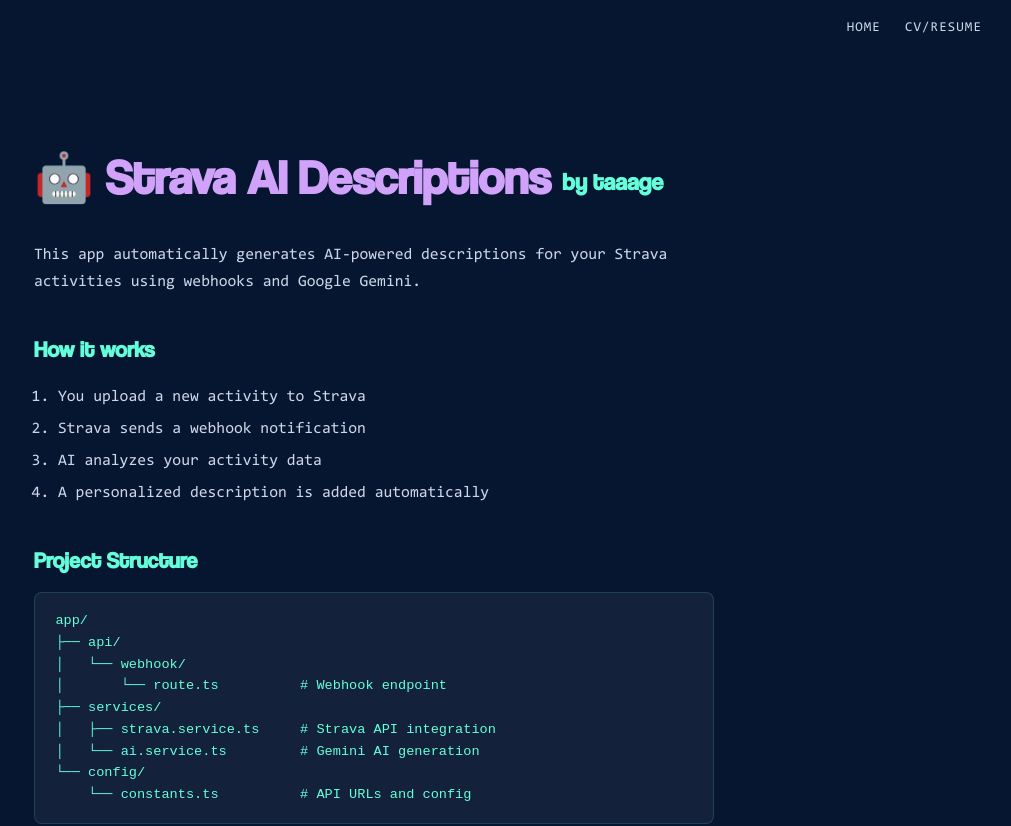
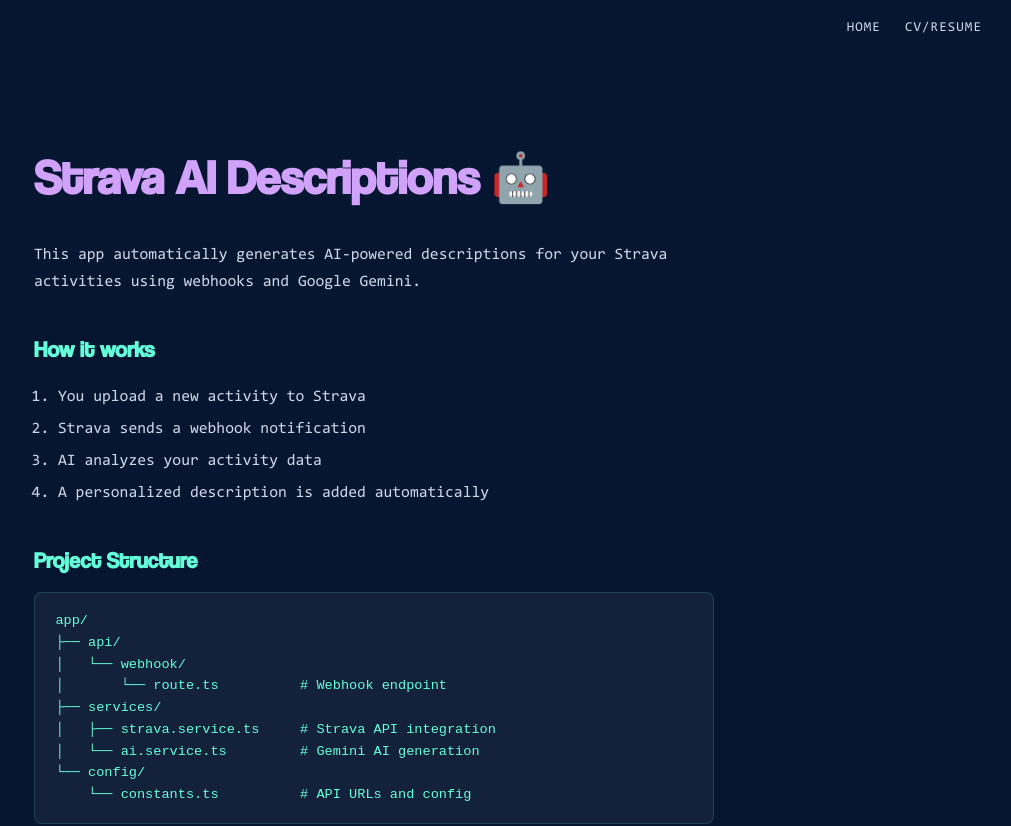
Before and after one commit to taaage/portfolio-client, a React (Vite) app: page /strava in a window 1280 px wide. Shown: the top 826 px of the page, without its empty margins (266-1277 px from the left). Built offline with nearby package versions, Linux system fonts and the light colour scheme; no server answers.

Commit message:
remove author name from Strava AI Descriptions header

```diff
--- a/src/components/Strava/Strava.tsx
+++ b/src/components/Strava/Strava.tsx
@@ -3,7 +3,7 @@
 export default function Strava() {
   return (
     <div className="strava-page">
-      <h1>🤖 Strava AI Descriptions <span className="strava-author">by taaage</span></h1>
+      <h1>Strava AI Descriptions 🤖</h1>
       <p>
         This app automatically generates AI-powered descriptions for your Strava
         activities using webhooks and Google Gemini.
```
